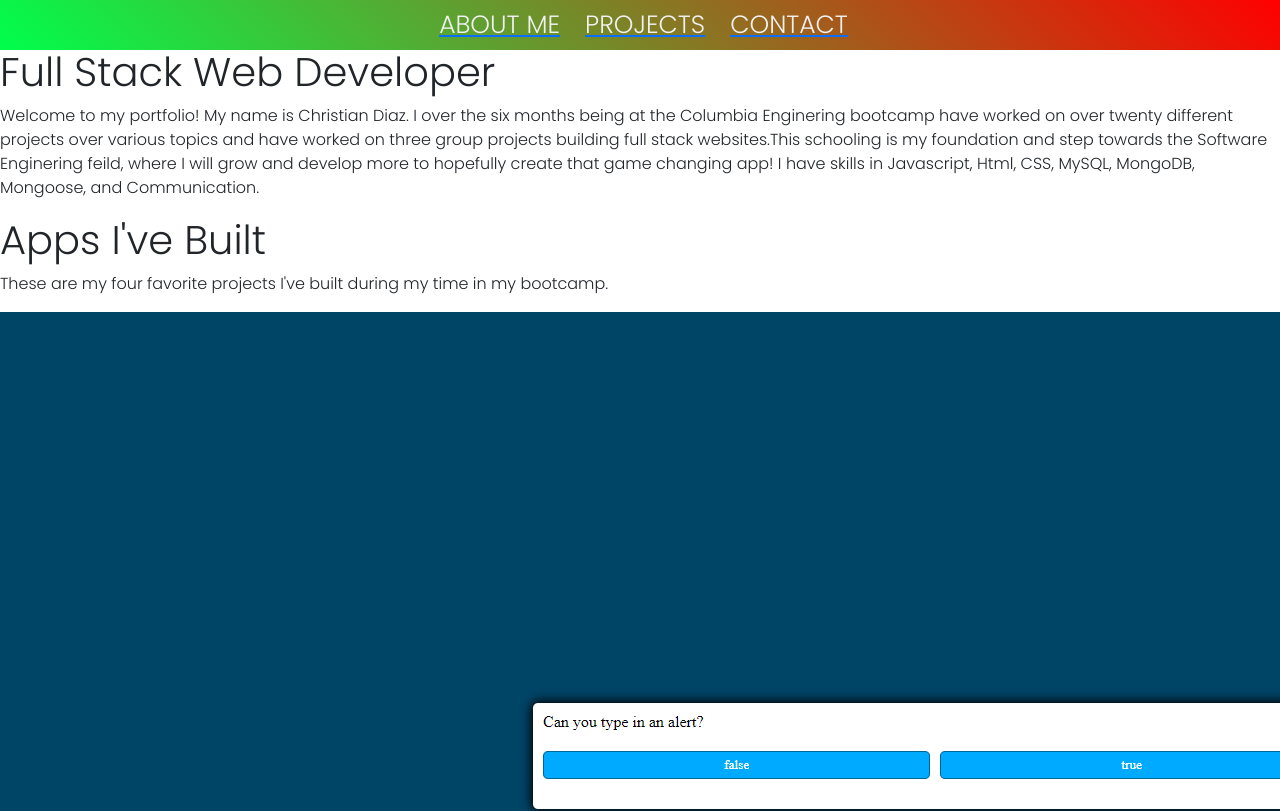
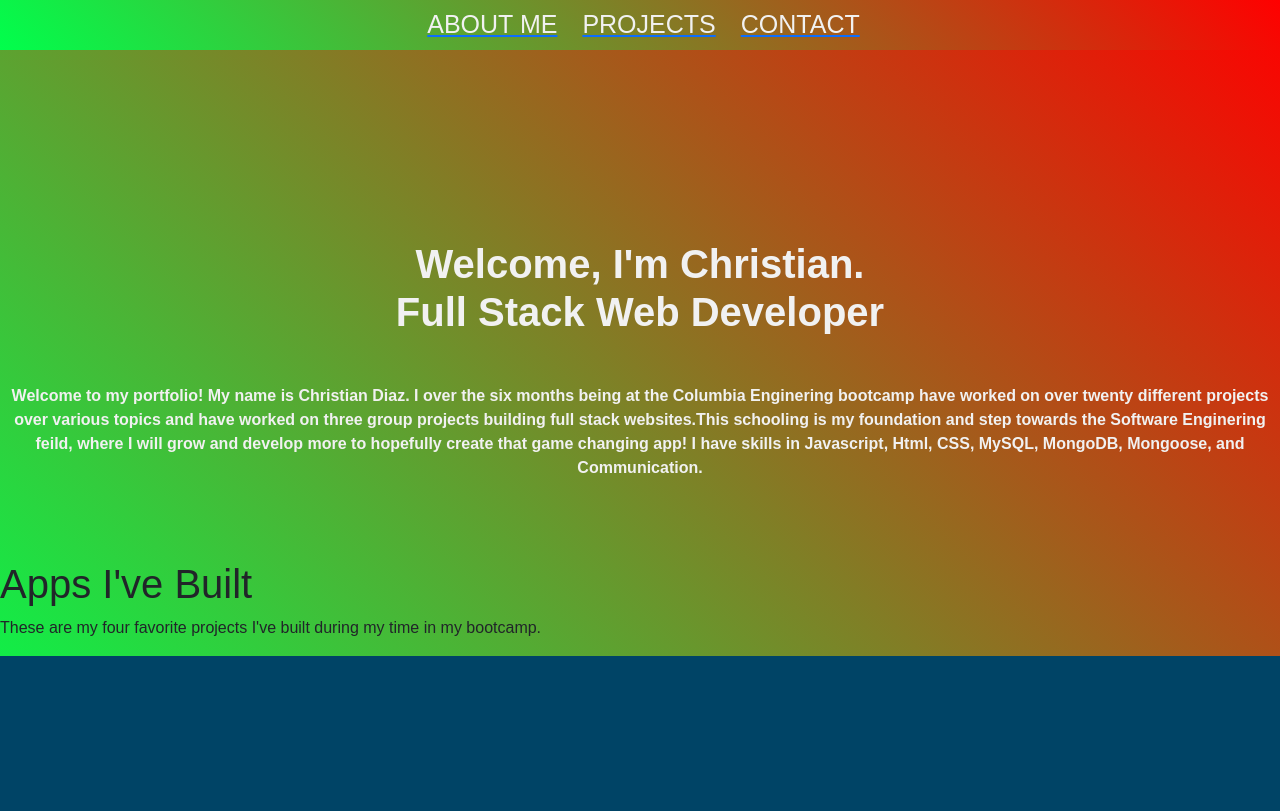
Before and after one commit to Christian55diaz/sum1say-ReacT, a React (Create React App) app: page / in a window 1280 px wide. Shown: the top 811 px of the page. Built offline with nearby package versions, Linux system fonts and the light colour scheme.

Commit message:
finished about me section adding linking to app.js

```diff
--- a/src/components/pages/me/me.css
+++ b/src/components/pages/me/me.css
@@ -1,8 +1,15 @@
- .me-title {
+ .title {
     text-align: center;
-    font-size: var(--font-size-500);
-    color: var(--text-color);
     font-weight: 800;
-    margin-top: 1rem;
-    margin-bottom: 1rem;
+    margin-top: 15rem;
+    margin-bottom: 3rem;
+    color: #f1f1f1;
  }
+
+ .about-text {
+   text-align: center;
+   font-weight: 600;
+   margin-top: .5rem;
+    margin-bottom: 5rem;
+    color: #f1f1f1;
+ }
--- a/src/components/pages/me/me.js
+++ b/src/components/pages/me/me.js
@@ -1,5 +1,6 @@
 // importing
 import React from "react";
+import "./me.css"
 
 //info about me function
 //export and calling function
@@ -10,7 +11,7 @@ export default function Me() {
             <h1 className="title">
                 Welcome, I'm Christian.
                 {/* we put a break so there is room for this statement */}
-                <br className="" /> Full Stack Web Developer
+                <br className="title" /> Full Stack Web Developer
           </h1>
           <p className="about-text">
         Welcome to my portfolio! My name is Christian Diaz. I over the six months being at the Columbia Enginering bootcamp have worked on over
--- a/src/components/pages/work/work.js
+++ b/src/components/pages/work/work.js
@@ -1,6 +1,7 @@
 //importing my projects from workdata and react
 import React from "react";
 import { projects } from "./workData";
+import './work.css'
 
 export default function Projects() {
     return (
--- a/src/index.css
+++ b/src/index.css
@@ -2,6 +2,7 @@
 html {
     scroll-behavior: smooth;
     height: 100%;
+
   }
   * {
     margin: 0;
@@ -9,3 +10,6 @@ html {
     box-sizing: border-box;
     font-family: "LEAGUE SPARTAN", sans-serif;
   }
+body {
+  background: linear-gradient(45deg, rgb(0, 255, 76), rgb(255, 0, 0));
+}
--- a/src/index.js
+++ b/src/index.js
@@ -2,6 +2,7 @@ import React from 'react';
 import ReactDOM from 'react-dom';
 import 'bootstrap/dist/css/bootstrap.css';
 import App from './App';
+import './index.css'
 
 ReactDOM.render(
   <React.StrictMode>
```
